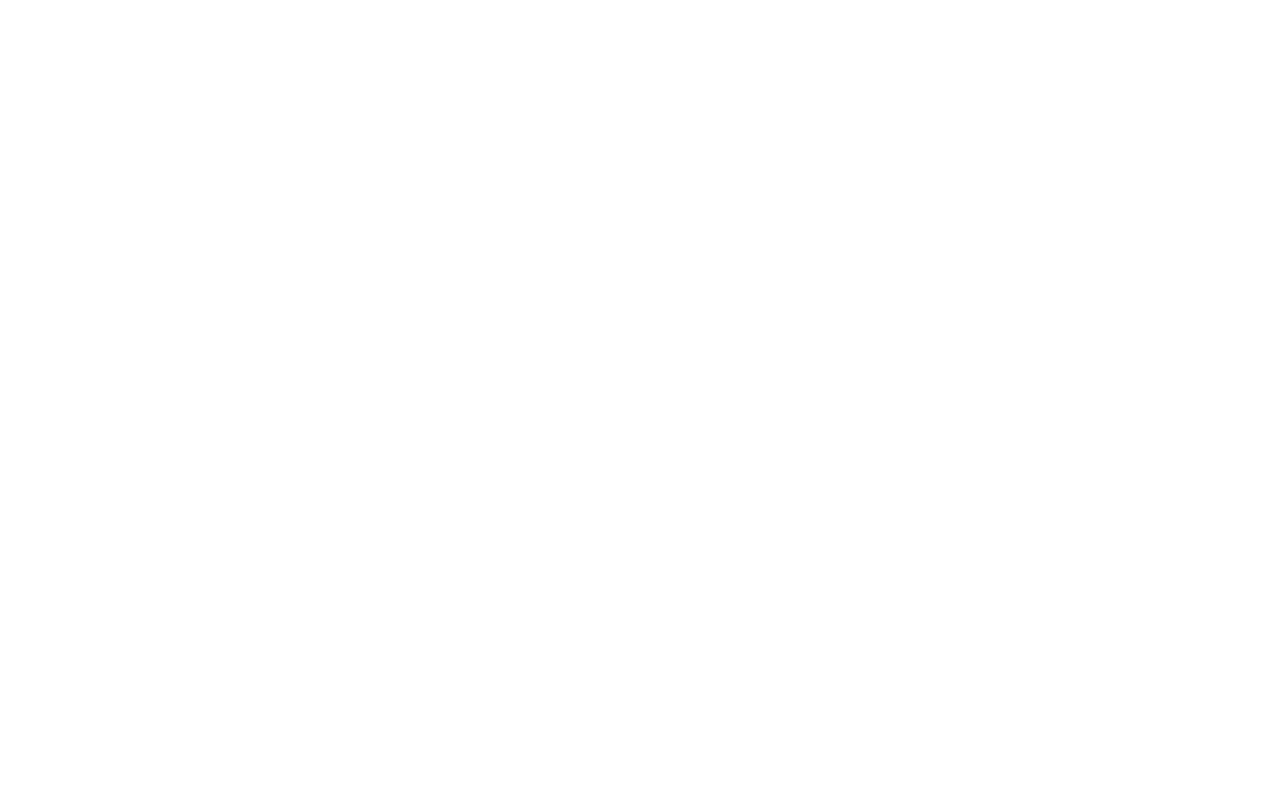
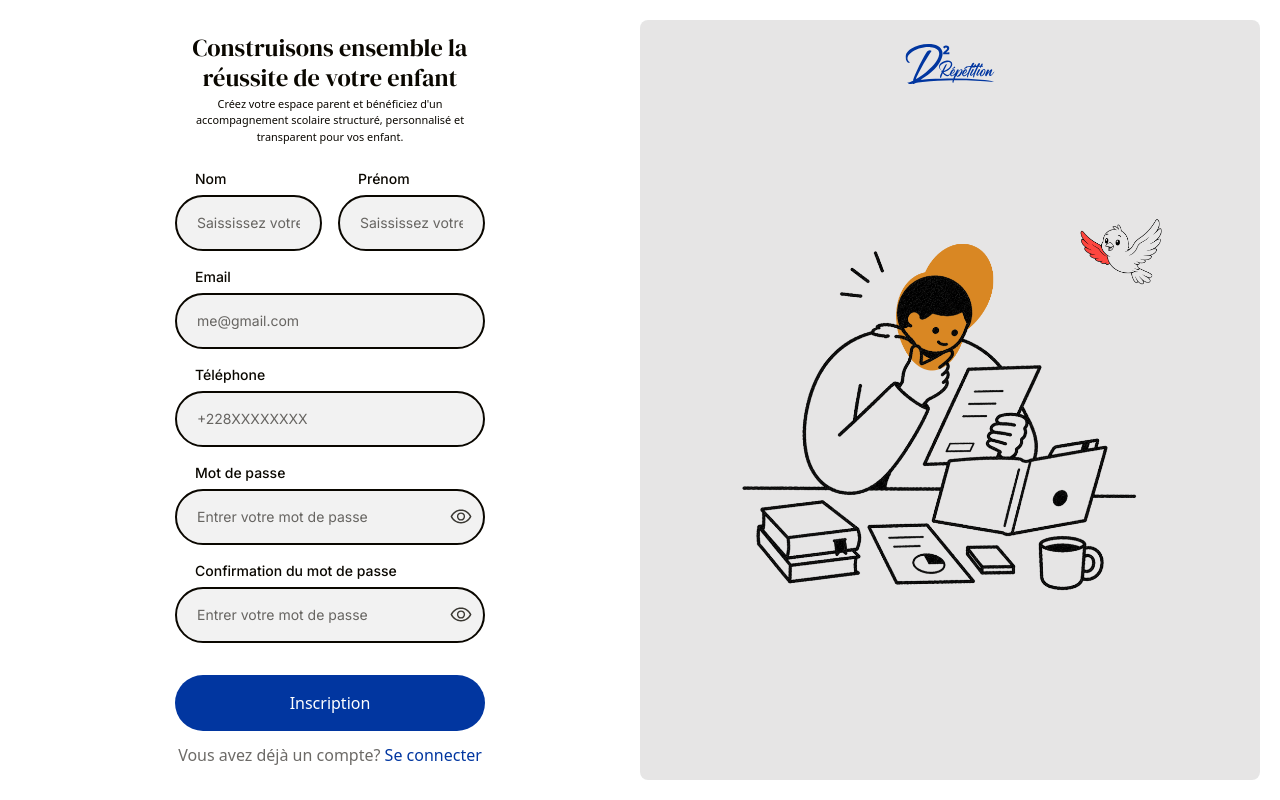
Before and after one commit to D-Repetition/app.d2r, a Next.js app: page /s-inscrire-en-tant-que-parent in a window 1280 px wide. Built offline with nearby package versions, Linux system fonts and the light colour scheme.

Commit message:
First commit

```diff
--- a/src/app/(auth)/s-inscrire-en-tant-que-parent/page.tsx
+++ b/src/app/(auth)/s-inscrire-en-tant-que-parent/page.tsx
@@ -1,10 +1,11 @@
+import ParentRegistration from '@/components/ui/organisms/auth/ParentRegistration'
 import React from 'react'
 
 const page = () => {
   return (
-    <div>
-
-    </div>
+    <>
+      <ParentRegistration />
+    </>
   )
 }
 
--- a/src/app/(auth)/s-inscrire-en-tant-que-parent/verification-de-email/page.tsx
+++ b/src/app/(auth)/s-inscrire-en-tant-que-parent/verification-de-email/page.tsx
@@ -1,10 +1,11 @@
+import ParentVerificationAccount from '@/components/ui/organisms/auth/ParentVerificationAccount'
 import React from 'react'
 
 const page = () => {
   return (
-    <div>
-
-    </div>
+    <>
+      <ParentVerificationAccount />
+    </>
   )
 }
 
--- a/src/components/ui/atomes/Input.tsx
+++ b/src/components/ui/atomes/Input.tsx
@@ -48,7 +48,7 @@ const Input = forwardRef<HTMLInputElement, InputProps>(
                         placeholder={placeholder}
                         aria-describedby={error ? `${inputId}-error` : undefined}
                         className={`
-                            lg:h-14 max-lg:h-10 w-full rounded-full px-5
+                            lg:h-14 max-lg:h-11 w-full rounded-full px-5
                             font-inter text-sm text-board-black
                             placeholder:text-board-black/60
                             transition-colors duration-150
--- a/src/components/ui/organisms/auth/Login.tsx
+++ b/src/components/ui/organisms/auth/Login.tsx
@@ -1,14 +1,21 @@
 import React from 'react'
 import AuthWrapper from '../../wrappers/AuthWrapper'
 import { pages } from '@/constants/authData'
+import Input from '../../atomes/Input'
+import Button from '../../atomes/Button'
 
 const Login = () => {
   return (
-      <>
-          <AuthWrapper {...pages.login.page_data}>
-            <div className="">Hello</div>
-          </AuthWrapper>
-      </>
+    <>
+      <AuthWrapper {...pages.login.page_data}>
+        <Input label='Email' placeholder='me@gmail.com' type='email' />
+        <Input label='Mot de passe' placeholder='Entrer votre mot de passe' type='password' />
+        <div className="flex flex-col gap-3 items-center w-full mt-4">
+          <Button className='bg-blue-navy text-white w-full'>Se Connecter</Button>
+          <p className="text-board-black/60 max-lg:text-[12px]">Vous avez déjà un compte parent? <a href="/s-inscrire-en-tant-que-parent" className="text-blue-navy">Créer en un</a></p>
+        </div>
+      </AuthWrapper>
+    </>
   )
 }
 
--- /dev/null
+++ b/src/components/ui/organisms/auth/ParentRegistration.tsx
@@ -0,0 +1,35 @@
+"use client";
+
+import AuthWrapper from '../../wrappers/AuthWrapper'
+import { pages } from '@/constants/authData'
+import Input from '../../atomes/Input'
+import Button from '../../atomes/Button'
+import { useRouter } from 'next/navigation'
+
+const ParentRegistration = () => {
+    const router = useRouter()
+    const redirectToParentVerificationAccount = () => {
+        router.push("/s-inscrire-en-tant-que-parent/verification-de-email")
+    }
+
+    return (
+        <>
+            <AuthWrapper {...pages.parentRegistration.page_data}>
+                <div className="w-full grid max-lg:grid-cols-1 lg:grid-cols-2 lg:gap-[2vh] max-lg:gap-6">
+                    <Input label='Nom' placeholder='Saississez votre nom' type='text' />
+                    <Input label='Prénom' placeholder='Saississez votre prénom' type='text' />
+                </div>
+                <Input label='Email' placeholder='me@gmail.com' type='email' />
+                <Input label='Téléphone' placeholder='+228XXXXXXXX' type='tel' />
+                <Input label='Mot de passe' placeholder='Entrer votre mot de passe' type='password' />
+                <Input label='Confirmation du mot de passe' placeholder='Entrer votre mot de passe' type='password' />
+                <div className="flex flex-col gap-3 items-center w-full mt-4">
+                    <Button onClick={redirectToParentVerificationAccount} className='bg-blue-navy text-white w-full'>Inscription</Button>
+                    <p className="text-board-black/60 max-lg:text-[12px]">Vous avez déjà un compte? <a href="/se-connecter" className="text-blue-navy">Se connecter</a></p>
+                </div>
+            </AuthWrapper>
+        </>
+    )
+}
+
+export default ParentRegistration
--- /dev/null
+++ b/src/components/ui/organisms/auth/ParentVerificationAccount.tsx
@@ -0,0 +1,33 @@
+"use client";
+
+import { useState } from 'react'
+import AuthWrapper from '../../wrappers/AuthWrapper'
+import { pages } from '@/constants/authData'
+import Input from '../../atomes/Input'
+import Button from '../../atomes/Button'
+
+const ParentVerificationAccount = () => {
+    const [code, setCode] = useState("")
+    return (
+        <>
+            <AuthWrapper {...pages.parentVerificationAccountIllustration.page_data}>
+                <Input
+                    label="Code de vérification"
+                    placeholder="Saisissez le code de vérification"
+                    type="text"
+                    inputMode="numeric"
+                    value={code}
+                    onChange={(e) =>
+                        setCode(e.target.value.replace(/\D/g, ""))
+                    }
+                />
+                <div className="flex flex-col gap-3 items-center w-full mt-4">
+                    <Button className='bg-blue-navy text-white w-full'>Vérifier l’email</Button>
+                    <p className="text-board-black/60 max-lg:text-[12px]">Vous n’avez pas reçu le code? <button className="text-blue-navy bg-none border-none cursor-pointer">Renvoyer</button></p>
+                </div>
+            </AuthWrapper>
+        </>
+    )
+}
+
+export default ParentVerificationAccount
--- a/src/components/ui/wrappers/AuthWrapper.tsx
+++ b/src/components/ui/wrappers/AuthWrapper.tsx
@@ -1,21 +1,42 @@
 import Image from 'next/image';
 import { AuthWrapperI } from '@/types';
+import Link from 'next/link';
+import { Arrow, Logo } from '@/components/assets/icons';
 
 const AuthWrapper = ({ title, subtitle, illustration, children }: AuthWrapperI) => {
     return (
-        <section className='p-5 w-full min-h-svh grid max-lg:grid-cols-1 lg:grid-cols-2'>
-            <div className="flex items-center justify-center">
-                <div className="w-full lg:max-w-[60%] flex flex-col items-center justify-start max-lg:gap-8 lg:gap-[2vh]">
+        <section className='p-5 w-full min-h-svh grid max-lg:grid-cols-1 lg:grid-cols-2 max-lg:gap-8'>
+            <div className="flex max-lg:flex-col items-center max-lg:justify-start lg:justify-center">
+                <div className="lg:hidden max-lg:flex mb-8 items-center justify-between w-full">
+                    <Link href="/" className="">
+                        <div className="flex items-center text-blue-navy">
+                            <Logo className="fill-blue-navy h-10!" />
+                            {/* <Logo className="fill-board-black h-10!" /> */}
+                        </div>
+                    </Link>
+                    <button
+                        type="button"
+                        className="flex h-12 w-12 items-center justify-center rounded-4xl border border-board-black/10 bg-white"
+                    ><Arrow className="fill-board-black rotate-180" />
+                    </button>
+                </div>
+                <div className="w-full lg:max-w-[50%] flex flex-col items-center justify-start max-lg:gap-8 lg:gap-[3vh]">
                     <div className="flex flex-col items-center justify-start gap-1">
-                        <div className="title font-dm-serif text-center">{title}</div>
-                        <div className="subtitle2 tracking-[-2%] text-center">{subtitle}</div>
+                        <div className="max-lg:text-[24px] lg:text-[1.9vw] lg:leading-[2.3vw] font-dm-serif text-center">{title}</div>
+                        <div className="max-lg:text-[14px] lg:text-[.85vw] tracking-[-2%] text-center lg: lg:w-full">{subtitle}</div>
                     </div>
-                    <div className="w-full flex flex-col items-center justify-start max-lg:gap-10 lg:gap-[4vh]">
+                    <div className="w-full flex flex-col items-center justify-start max-lg:gap-4 lg:gap-[2vh]">
                         {children}
                     </div>
                 </div>
             </div>
-            <div className="rounded-lg bg-board-black/10 flex items-center justify-center">
+            <div className="rounded-lg bg-board-black/10 flex items-center justify-center relative">
+                <Link href="/" className="max-lg:hidden lg:block absolute -translate-x-1/2 left-1/2 top-6">
+                    <div className="flex items-center text-blue-navy">
+                        <Logo className="fill-blue-navy h-10!" />
+                        {/* <Logo className="fill-board-black h-10!" /> */}
+                    </div>
+                </Link>
                 <Image src={illustration} className="max-lg:h-[300px] lg:h-[50vh] w-auto object-contain" alt="Hero bg" />
             </div>
         </section>
```
